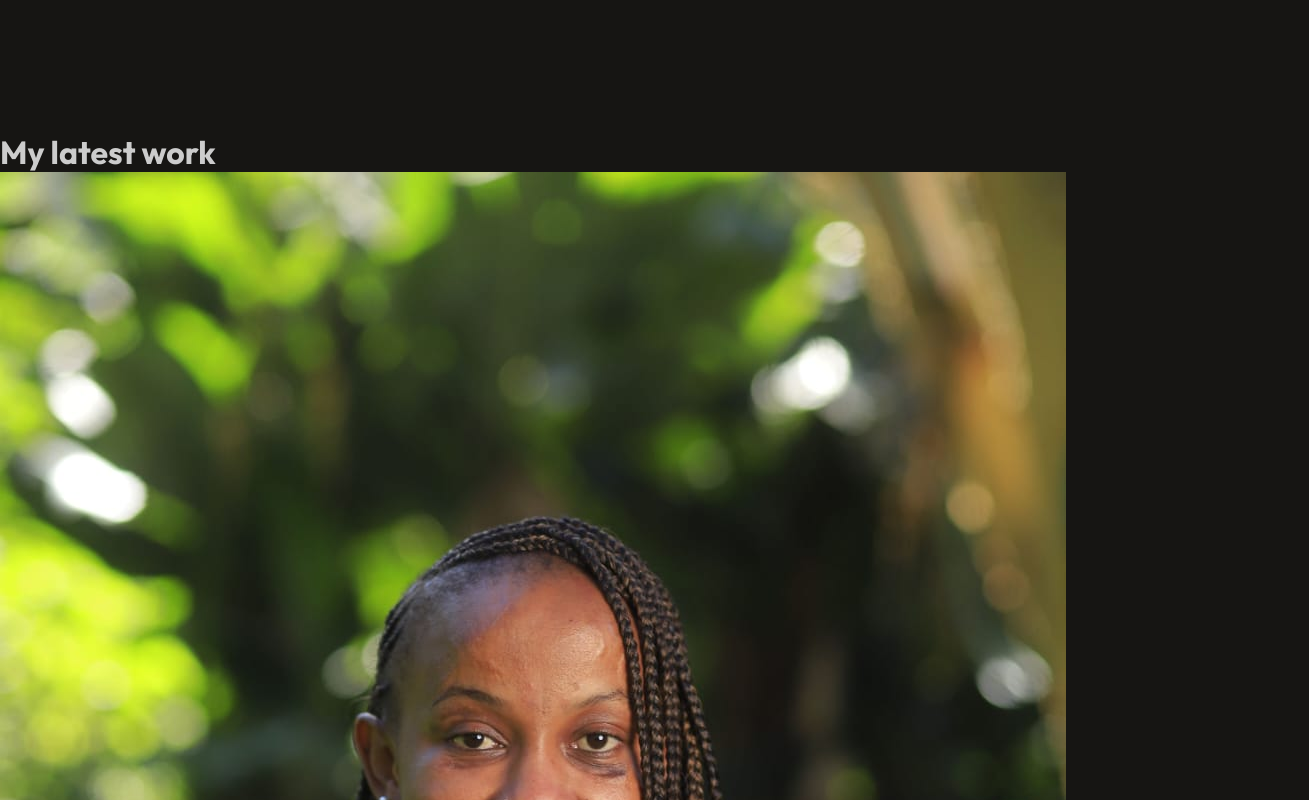
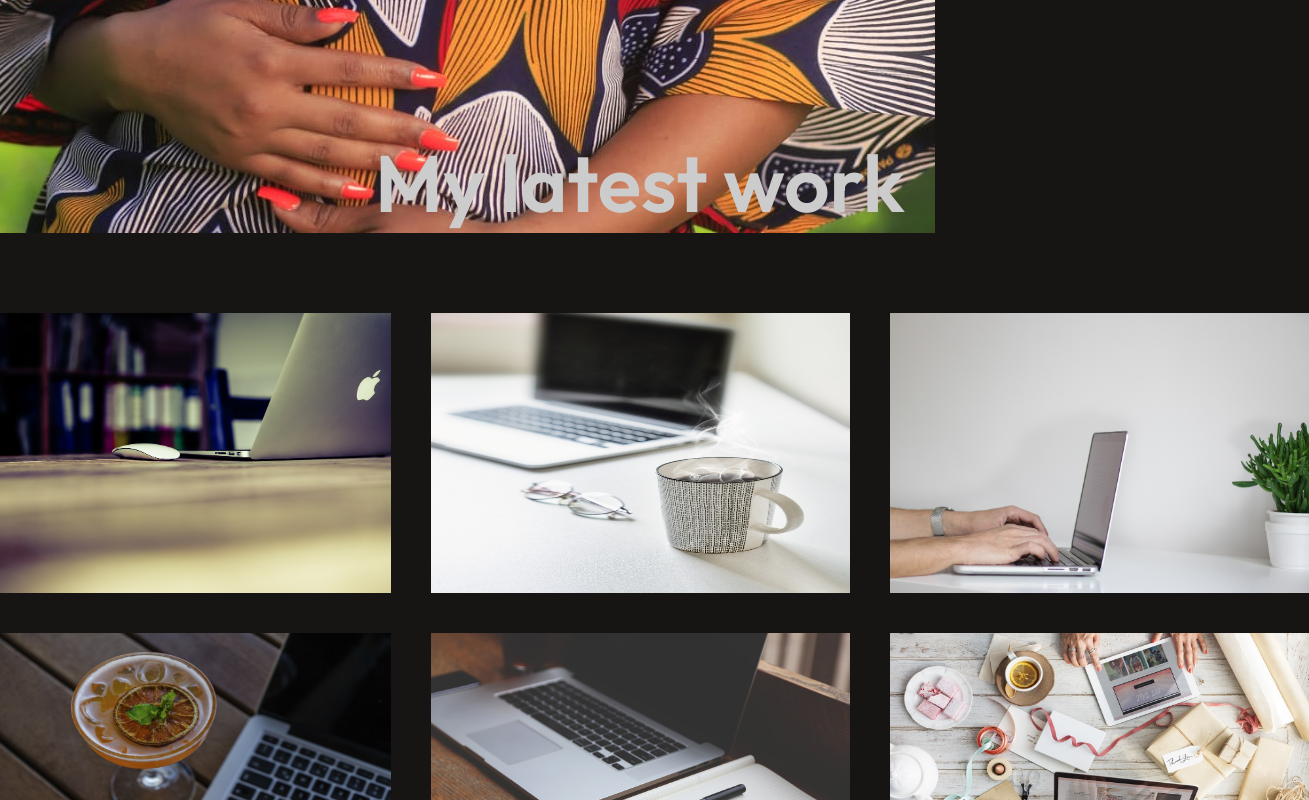
Before and after one commit to claudiahW/CodeWithClaude, a React (Vite) app: page / in a window 1280 px wide. Shown: the part 5580-6380 px from the top of the page, 1309 px wide, since content can reach past the window. Built offline with nearby package versions, Linux system fonts and the light colour scheme.

Commit message:
add styling to my word elements

```diff
--- a/src/MyWork.css
+++ b/src/MyWork.css
@@ -0,0 +1,34 @@
+.mywork {
+  display: flex;
+  flex-direction: column;
+  align-items: center;
+  justify-content: center;
+  gap: 80px;
+  margin: 80px 170px;
+}
+.mywork-title {
+  position: relative;
+}
+.mywork-title h1 {
+  padding: 0px 30px;
+  font-size: 80px;
+  font-weight: 600;
+}
+.mywork-title img {
+  position: absolute;
+  bottom: 0;
+  right: 0;
+  z-index: -1;
+}
+.mywork-container {
+  display: grid;
+  grid-template-columns: 1fr 1fr 1fr;
+  gap: 40px;
+}
+.mywork-container img {
+    box-sizing: border-box;
+    width: 419px;
+    height: 280px;
+    transition: 0.3s;
+    cursor: pointer;
+}
--- a/src/MyWork.jsx
+++ b/src/MyWork.jsx
@@ -2,6 +2,7 @@ import React from "react";
 import "./MyWork.css";
 import theme_pattern from "./assets/ClaudiahW.jpeg";
 import mywork_data from "./assets/mywork_data";
+import arrow_icon from './assets/arrow.svg'
 
 const MyWork = () => {
   return (
@@ -17,7 +18,7 @@ const MyWork = () => {
       </div>
       <div className="mywork-showmore">
         <p>Show More</p>
-        <img src="" alt="" />
+        <img src={arrow_icon} alt="" />
       </div>
     </div>
   );
```
